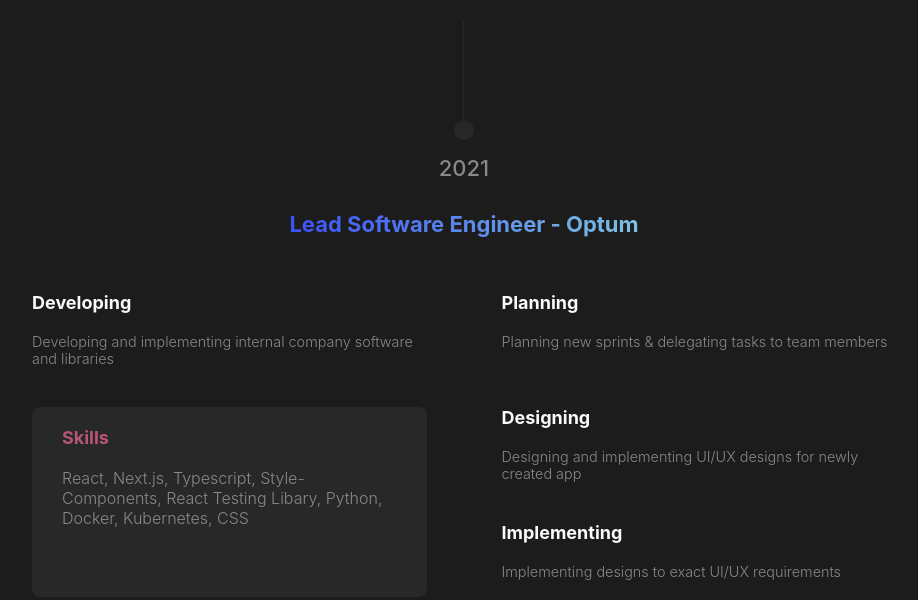
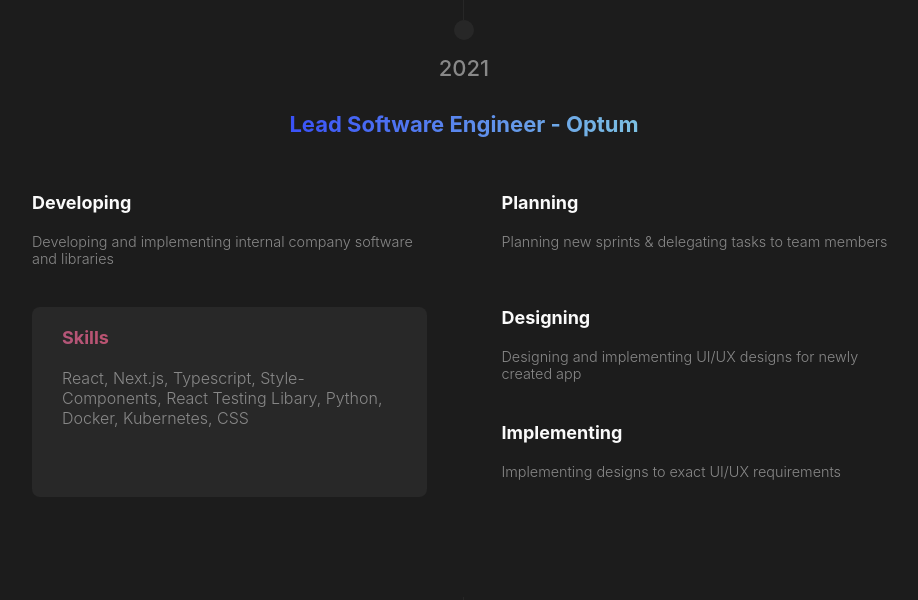
Before and after one commit to luthfib/portfolio, a Next.js app: page / in a window 1280 px wide. Shown: the part 1540-2140 px from the top of the page, without its empty margins (176-1094 px from the left). Built offline with nearby package versions, Linux system fonts and the light colour scheme.

Commit message:
reduce margin for now

```diff
--- a/components/experience/common/common.module.scss
+++ b/components/experience/common/common.module.scss
@@ -53,7 +53,7 @@
   display: flex;
   flex-direction: column;
   align-items: center;
-  margin-top: 20rem;
+  margin-top: 10rem;
 
   p {
     margin: 1.5rem;
```
